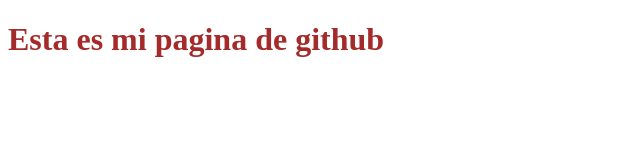
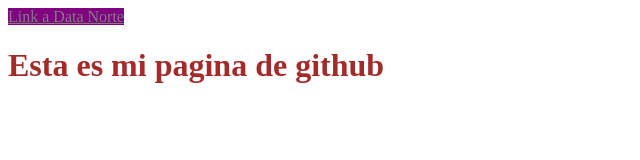
Before and after one commit to leobaldini/leobaldini.github.io, a plain HTML site: page index.html in a window 1280 px wide. Shown: the whole page, without its empty margins (0-640 px from the left). Drawn offline with Linux system fonts and the light colour scheme.

Commit message:
agregado de links y colores

```diff
--- a/index.html
+++ b/index.html
@@ -3,13 +3,14 @@
     <head>
         <title>
         My Github Page
-
         </title>
         <style>
         h1{color:brown;}
+        a{color:grey; background: purple;}
         </style>
     </head>
     <body>
+        <a href="https://www.datanorte.com.ar" >Link a Data Norte</a>
         <h1>Esta es mi pagina de github</h1>
     </body>
 
```
